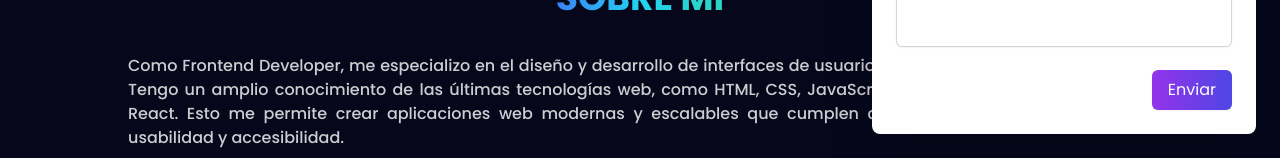
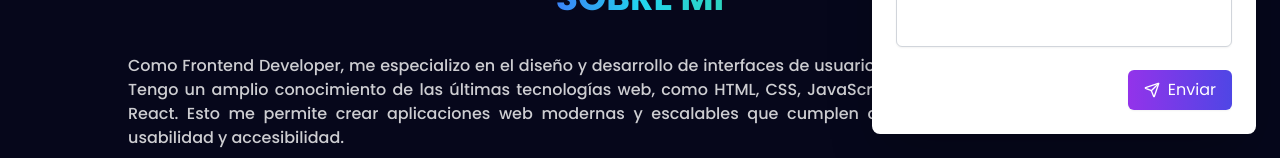
Before and after one commit to danielbeinat/My-Website, a React (Vite) app: page / in a window 1280 px wide. Both pictures are taken after a click on the element 1228 px from the left and 748 px from the top of the page. Shown: the part 642-800 px from the top of the page. Built offline with nearby package versions, Linux system fonts and the light colour scheme; no server answers.

Commit message:
add files

```diff
--- a/src/Components/ChatBox/ChatBox.jsx
+++ b/src/Components/ChatBox/ChatBox.jsx
@@ -2,6 +2,7 @@ import { useState, useEffect, useRef } from "react";
 import { motion, AnimatePresence } from "framer-motion";
 import { BsChatRightFill } from "react-icons/bs";
 import emailjs from "@emailjs/browser";
+import { Send } from "lucide-react";
 
 const { VITE_EMAIL_SERVICE_ID, VITE_EMAIL_TEMPLATE_ID, VITE_EMAIL_PUBLIC_KEY } =
   import.meta.env;
@@ -185,9 +186,10 @@ export const ChatBox = () => {
                   <div className="flex justify-end">
                     <button
                       type="submit"
-                      className="px-4 py-2 bg-gradient-to-r from-purple-600 to-indigo-600 text-white rounded-md shadow-sm hover:from-purple-700 hover:to-indigo-700 focus:outline-none focus:ring-2 focus:ring-offset-2 focus:ring-indigo-500 transition-colors duration-200"
+                      className="px-4 flex items-center py-2 bg-gradient-to-r from-purple-600 to-indigo-600 text-white rounded-md shadow-sm hover:from-purple-700 hover:to-indigo-700 focus:outline-none focus:ring-2 focus:ring-offset-2 focus:ring-indigo-500 transition-colors duration-200"
                     >
-                      Enviar
+                      <Send className="h-4 w-4 mr-2" />
+                      <span>Enviar</span>
                     </button>
                   </div>
                 </form>
```
